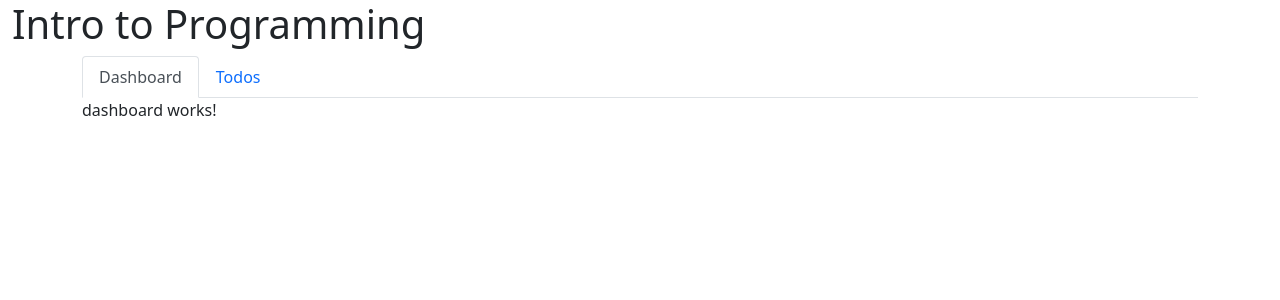
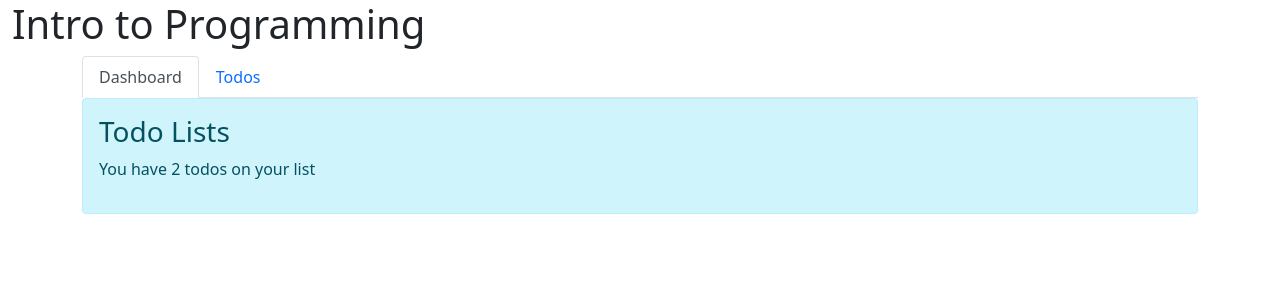
Before and after one commit to Eddiemeister1/IntroToProgrammingFrontEnd, an Angular app: page /dashboard in a window 1280 px wide. Shown: the top 300 px of the page. Built offline with nearby package versions, Linux system fonts and the light colour scheme.

Commit message:
Updated Dashboard and TodoListItems

```diff
--- a/src/app/components/dashboard/dashboard.component.html
+++ b/src/app/components/dashboard/dashboard.component.html
@@ -1 +1,4 @@
-<p>dashboard works!</p>
+<div class="alert alert-info">
+  <h3>Todo Lists</h3>
+  <p>You have {{ (numberOfTodos$ | async) || 0 }} todos on your list</p>
+</div>
--- a/src/app/components/dashboard/dashboard.component.ts
+++ b/src/app/components/dashboard/dashboard.component.ts
@@ -1,5 +1,7 @@
 import { Component, OnInit } from '@angular/core';
-
+import { Observable } from 'rxjs';
+import { TodosDataService } from 'src/app/services/todos.data-service';
+import { map } from 'rxjs/operators';
 @Component({
   selector: 'app-dashboard',
   templateUrl: './dashboard.component.html',
@@ -7,9 +9,14 @@
 })
 export class DashboardComponent implements OnInit {
 
-  constructor() { }
+  numberOfTodos$!: Observable<number>;
+  constructor(private service: TodosDataService) { }
 
   ngOnInit(): void {
+    this.numberOfTodos$ = this.service.getTodoItems()
+      .pipe(
+        map(todos => todos.length)
+      );
   }
 
 }
--- a/src/app/components/todo-list-items/todo-list-items.component.html
+++ b/src/app/components/todo-list-items/todo-list-items.component.html
@@ -1,5 +1,5 @@
 <ul class="list-unstyled">
   <li class="alert alert-info"
-      *ngFor="let item of todoList"><span>{{item.description}}</span></li>
-  <li class="alert alert-info"><span>Buy a Desk</span></li>
+      *ngFor="let item of todoList"><span>{{item.description}}</span>
+  </li>
 </ul>
```
